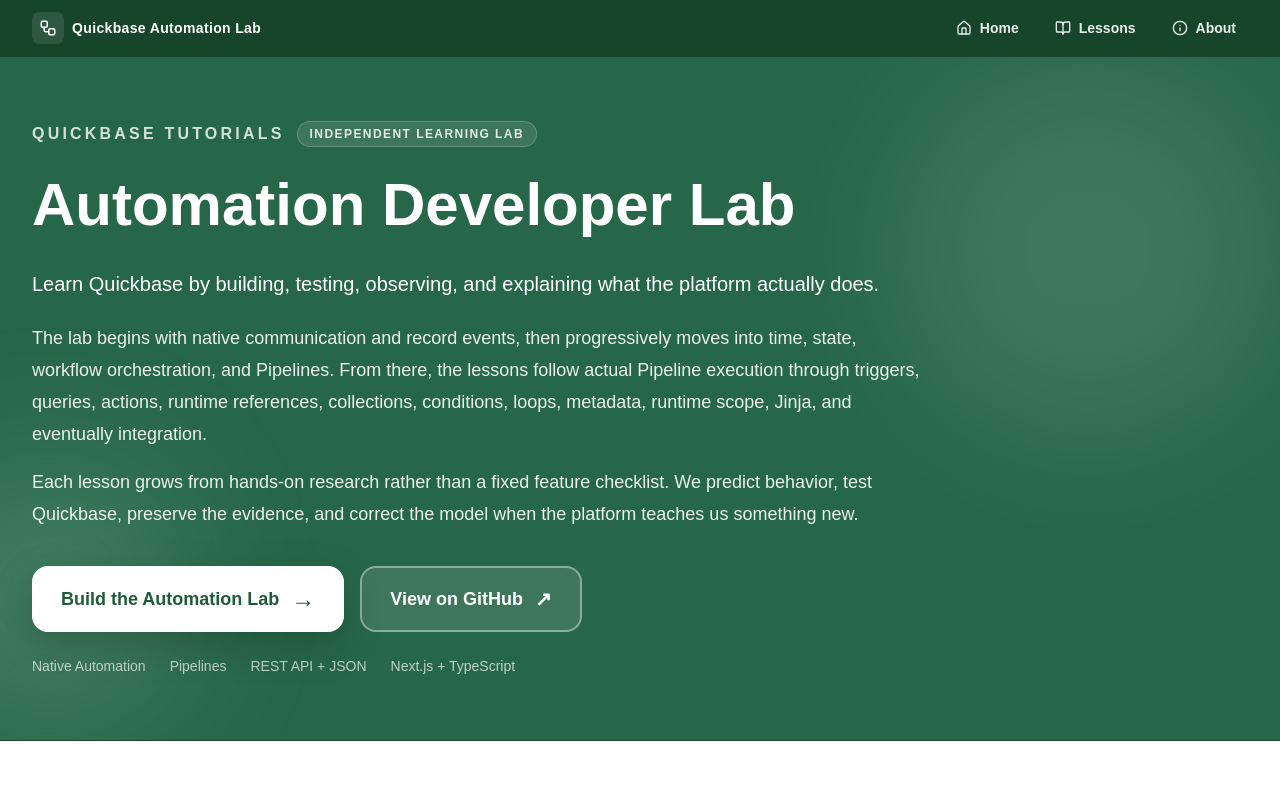
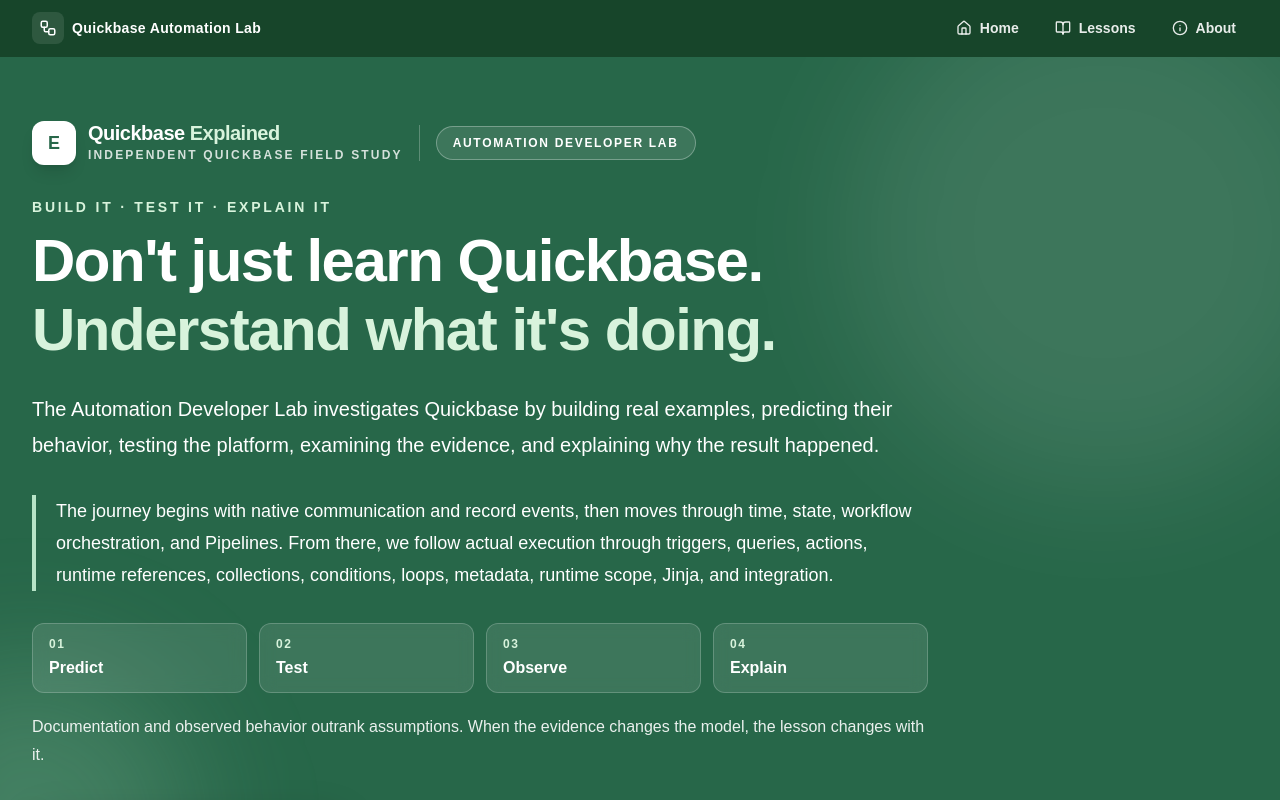
Before and after one commit to dariansweb/Quickbase-Automation, a Next.js app: page / in a window 1280 px wide. Shown: the top 800 px of the page. Built offline with nearby package versions, Linux system fonts and the light colour scheme.

Commit message:
home page clarification

```diff
--- a/app/page.tsx
+++ b/app/page.tsx
@@ -89,53 +89,122 @@
           HERO
       ====================================================== */}
 
-<header className="relative overflow-hidden border-b border-[#17452a] bg-[#276749] text-white">        <div
+      <header className="relative overflow-hidden border-b border-[#17452a] bg-[#276749] text-white">
+        {/* ==========================================================
+      BACKGROUND ATMOSPHERE
+  ========================================================== */}
+        <div
           aria-hidden="true"
-          className="absolute right-0 top-0 h-96 w-96 rounded-full bg-white/10 blur-3xl"
+          className="absolute -right-20 -top-20 h-[32rem] w-[32rem] rounded-full bg-white/10 blur-3xl"
         />
 
         <div
           aria-hidden="true"
-          className="absolute -left-24 bottom-0 h-72 w-72 rounded-full bg-[#9fc9ad]/20 blur-3xl"
+          className="absolute -left-32 bottom-0 h-80 w-80 rounded-full bg-[#b7e4c7]/20 blur-3xl"
+        />
+
+        <div
+          aria-hidden="true"
+          className="absolute inset-x-0 bottom-0 h-px bg-white/20"
         />
 
         <div className="relative mx-auto max-w-7xl px-6 py-12 lg:px-8 lg:py-16">
           <div className="max-w-5xl">
-            <div className="mb-5 flex flex-wrap items-center gap-3">
-              <p className="text-sm font-bold uppercase tracking-[0.2em] text-white/80 sm:text-base">
-                Quickbase Tutorials
-              </p>
+            {/* ========================================================
+          SITE IDENTITY
+      ======================================================== */}
+            <div className="mb-8 flex flex-wrap items-center gap-4">
+              <div className="flex items-center gap-3">
+                <span
+                  aria-hidden="true"
+                  className="flex h-11 w-11 items-center justify-center rounded-xl border border-white/30 bg-white text-lg font-black text-[#276749] shadow-lg shadow-black/10"
+                >
+                  E
+                </span>
 
-              <span className="rounded-full border border-white/20 bg-white/10 px-3 py-1 text-xs font-bold uppercase tracking-[0.12em] text-white/85">
-                Independent Learning Lab
+                <div>
+                  <p className="text-lg font-extrabold leading-none tracking-tight text-white sm:text-xl">
+                    Quickbase <span className="text-[#d8f3dc]">Explained</span>
+                  </p>
+
+                  <p className="mt-1 text-xs font-bold uppercase tracking-[0.18em] text-white/80">
+                    Independent Quickbase Field Study
+                  </p>
+                </div>
+              </div>
+
+              <span className="hidden h-9 w-px bg-white/25 sm:block" />
+
+              <span className="rounded-full border border-white/30 bg-white/10 px-4 py-2 text-xs font-extrabold uppercase tracking-[0.14em] text-white">
+                Automation Developer Lab
               </span>
             </div>
 
-            <h1 className="text-4xl font-extrabold leading-tight text-white sm:text-5xl lg:text-6xl">
-              Automation Developer Lab
+            {/* ========================================================
+          HERO MESSAGE
+      ======================================================== */}
+            <p className="mb-3 text-sm font-extrabold uppercase tracking-[0.2em] text-[#d8f3dc]">
+              Build it · Test it · Explain it
+            </p>
+
+            <h1 className="max-w-5xl text-4xl font-black leading-[1.08] tracking-tight text-white sm:text-5xl lg:text-6xl">
+              Don&apos;t just learn Quickbase.
+              <span className="mt-1 block text-[#d8f3dc]">
+                Understand what it&apos;s doing.
+              </span>
             </h1>
 
-            <p className="mt-6 max-w-4xl text-xl leading-9 text-white">
-              Learn Quickbase by building, testing, observing, and explaining
-              what the platform actually does.
+            <p className="mt-7 max-w-4xl text-xl font-medium leading-9 text-white">
+              The Automation Developer Lab investigates Quickbase by building
+              real examples, predicting their behavior, testing the platform,
+              examining the evidence, and explaining why the result happened.
             </p>
 
-            <p className="mt-5 max-w-4xl text-lg leading-8 text-white/90">
-              The lab begins with native communication and record events, then
-              progressively moves into time, state, workflow orchestration, and
-              Pipelines. From there, the lessons follow actual Pipeline
-              execution through triggers, queries, actions, runtime references,
-              collections, conditions, loops, metadata, runtime scope, Jinja,
-              and eventually integration.
+            {/* ========================================================
+          CURRENT JOURNEY
+      ======================================================== */}
+            <div className="mt-8 max-w-4xl border-l-4 border-[#b7e4c7] pl-5">
+              <p className="text-lg leading-8 text-white">
+                The journey begins with native communication and record events,
+                then moves through time, state, workflow orchestration, and
+                Pipelines. From there, we follow actual execution through
+                triggers, queries, actions, runtime references, collections,
+                conditions, loops, metadata, runtime scope, Jinja, and
+                integration.
+              </p>
+            </div>
+
+            {/* ========================================================
+          LAB METHOD / IDENTITY
+      ======================================================== */}
+            <div className="mt-8 grid max-w-4xl gap-3 sm:grid-cols-4">
+              {[
+                ["01", "Predict"],
+                ["02", "Test"],
+                ["03", "Observe"],
+                ["04", "Explain"],
+              ].map(([number, label]) => (
+                <div
+                  key={number}
+                  className="rounded-xl border border-white/20 bg-white/10 px-4 py-3 backdrop-blur-sm"
+                >
+                  <p className="text-xs font-extrabold tracking-[0.14em] text-[#d8f3dc]">
+                    {number}
+                  </p>
+
+                  <p className="mt-1 font-extrabold text-white">{label}</p>
+                </div>
+              ))}
+            </div>
+
+            <p className="mt-5 max-w-4xl text-base font-medium leading-7 text-white/90">
+              Documentation and observed behavior outrank assumptions. When the
+              evidence changes the model, the lesson changes with it.
             </p>
 
-            <p className="mt-4 max-w-4xl text-lg leading-8 text-white/90">
-              Each lesson grows from hands-on research rather than a fixed
-              feature checklist. We predict behavior, test Quickbase, preserve
-              the evidence, and correct the model when the platform teaches us
-              something new.
-            </p>
-
+            {/* ========================================================
+          ACTIONS
+      ======================================================== */}
             <div className="mt-9 flex flex-wrap gap-4">
               <Link
                 href="/get-started"
@@ -147,7 +216,8 @@
                 />
 
                 <span className="relative flex items-center gap-3">
-                  <span>Build the Automation Lab</span>
+                  <span>Enter the Automation Lab</span>
+
                   <span
                     aria-hidden="true"
                     className="text-2xl transition-transform duration-300 group-hover:translate-x-1.5"
@@ -161,9 +231,9 @@
                 href="https://github.com/dariansweb/Quickbase-Automation"
                 target="_blank"
                 rel="noreferrer"
-                className="group inline-flex items-center justify-center gap-3 rounded-2xl border-2 border-white/40 bg-white/10 px-7 py-4 text-lg font-extrabold text-white transition duration-300 hover:-translate-y-1 hover:border-white hover:bg-white hover:text-[#205c38]"
+                className="group inline-flex items-center justify-center gap-3 rounded-2xl border-2 border-white/50 bg-white/10 px-7 py-4 text-lg font-extrabold text-white transition duration-300 hover:-translate-y-1 hover:border-white hover:bg-white hover:text-[#205c38]"
               >
-                <span>View on GitHub</span>
+                <span>View the Lab on GitHub</span>
 
                 <span
                   aria-hidden="true"
@@ -174,11 +244,31 @@
               </a>
             </div>
 
-            <div className="mt-6 flex flex-wrap gap-x-6 gap-y-2 text-sm text-white/70">
+            {/* ========================================================
+          TERRITORY
+      ======================================================== */}
+            <div className="mt-7 flex flex-wrap items-center gap-x-3 gap-y-2 text-sm font-semibold text-white/90">
               <span>Native Automation</span>
+              <span aria-hidden="true" className="text-[#b7e4c7]">
+                •
+              </span>
+
               <span>Pipelines</span>
-              <span>REST API + JSON</span>
-              <span>Next.js + TypeScript</span>
+              <span aria-hidden="true" className="text-[#b7e4c7]">
+                •
+              </span>
+
+              <span>Runtime &amp; Jinja</span>
+              <span aria-hidden="true" className="text-[#b7e4c7]">
+                •
+              </span>
+
+              <span>REST API &amp; JSON</span>
+              <span aria-hidden="true" className="text-[#b7e4c7]">
+                •
+              </span>
+
+              <span>Evidence-Based Learning</span>
             </div>
           </div>
         </div>
```
